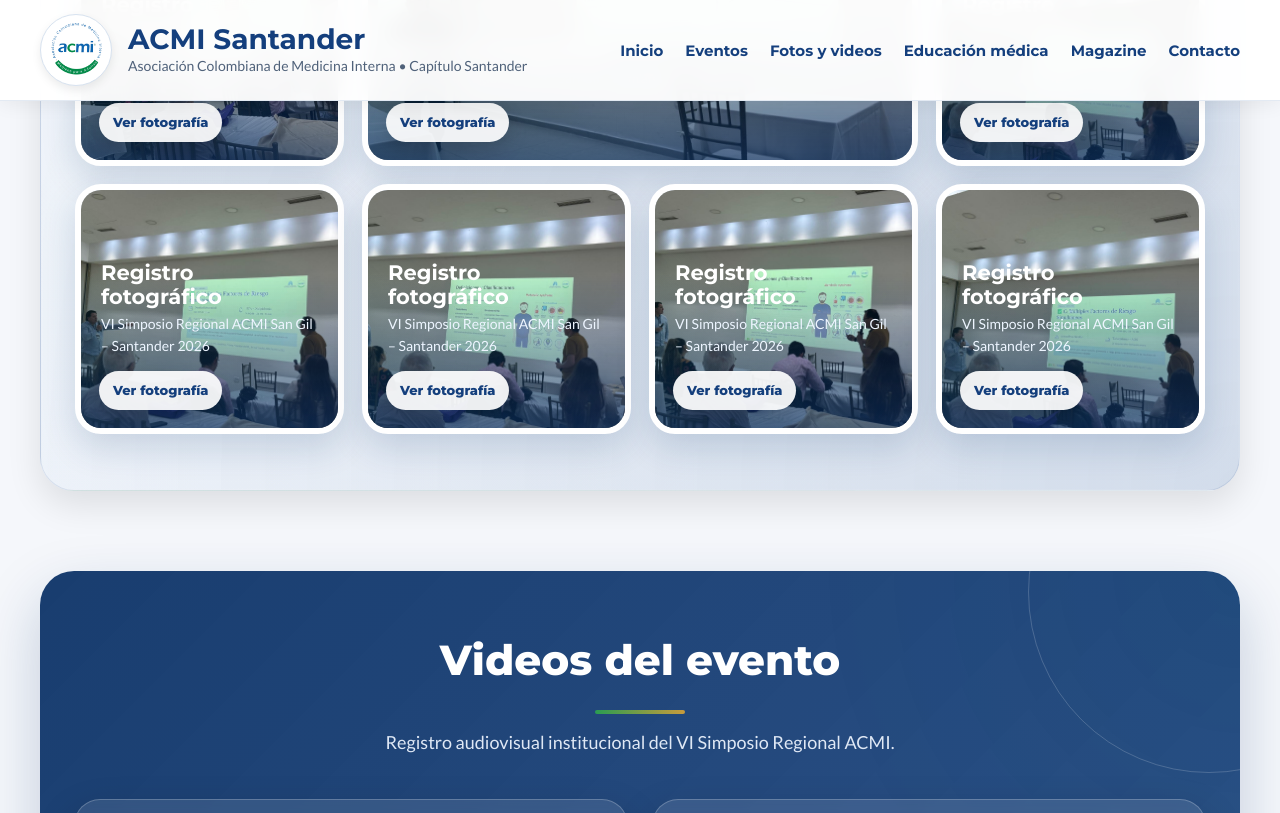
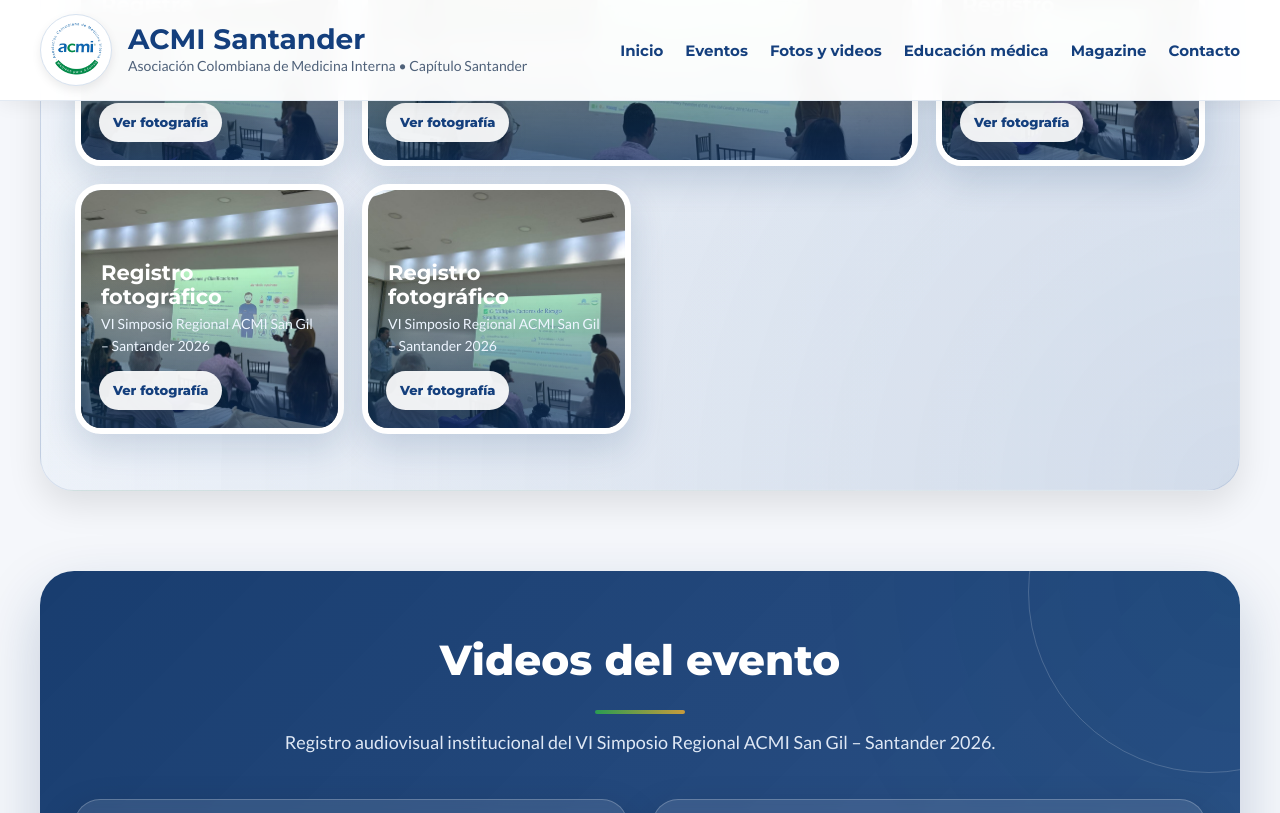
Before and after one commit to Acmisantander/Acmisantander, a Jekyll site: the page repositorio-eventos/fotos-y-videos.html, which Jekyll copies as it is, in a window 1280 px wide and 900 px high, scrolled down 4648 px, cut to the strip 0-813 px from the top of the window. Built offline with Jekyll 4.4.1, drawn with Linux system fonts in a browser that asks for light colours; some of the changed lines change nothing that is shown; some of the changed text lies outside the part shown.

Commit message:
Update fotos-y-videos.html

```diff
--- a/repositorio-eventos/fotos-y-videos.html
+++ b/repositorio-eventos/fotos-y-videos.html
@@ -764,34 +764,34 @@
         <h2 class="section-title">Videos del evento</h2>
 
         <p class="section-subtitle">
-          Registro audiovisual institucional del VI Simposio Regional ACMI.
+          Registro audiovisual institucional del VI Simposio Regional ACMI San Gil – Santander 2026.
         </p>
 
         <div class="videos-grid">
 
           <div class="video-card">
             <div class="video-frame">
-              <video controls preload="metadata" poster="/repositorio-eventos/1.jpeg">
+              <video controls preload="metadata" poster="/repositorio-eventos/16.jpeg">
                 <source src="/repositorio-eventos/67.mp4" type="video/mp4">
                 Tu navegador no soporta la reproducción de video.
               </video>
             </div>
             <div class="video-info">
               <h4>Video institucional 1</h4>
-              <p>Resumen audiovisual del evento.</p>
+              <p>Registro audiovisual del VI Simposio Regional ACMI.</p>
             </div>
           </div>
 
           <div class="video-card">
             <div class="video-frame">
-              <video controls preload="metadata" poster="/repositorio-eventos/2.jpeg">
+              <video controls preload="metadata" poster="/repositorio-eventos/17.jpeg">
                 <source src="/repositorio-eventos/68.mp4" type="video/mp4">
                 Tu navegador no soporta la reproducción de video.
               </video>
             </div>
             <div class="video-info">
               <h4>Video institucional 2</h4>
-              <p>Momentos académicos y actividades institucionales.</p>
+              <p>Momentos académicos e institucionales del evento.</p>
             </div>
           </div>
 
@@ -810,7 +810,6 @@
 
   <script>
     const fotos = [
-      "1.jpeg", "2.jpeg",
       "16.jpeg", "17.jpeg", "18.jpeg", "19.jpeg", "20.jpeg",
       "21.jpeg", "22.jpeg", "23.jpeg", "24.jpeg", "26.jpeg",
       "27.jpeg", "28.jpeg", "29.jpeg",
@@ -843,7 +842,7 @@
       enlace.rel = "noopener";
 
       enlace.innerHTML = `
-        <img src="/repositorio-eventos/${foto}" alt="Fotografía VI Simposio Regional ACMI">
+        <img src="/repositorio-eventos/${foto}" alt="Fotografía VI Simposio Regional ACMI San Gil Santander 2026">
         <div class="photo-caption">
           <h4>${index === 0 ? "Momentos destacados" : "Registro fotográfico"}</h4>
           <p>VI Simposio Regional ACMI San Gil – Santander 2026</p>
```
